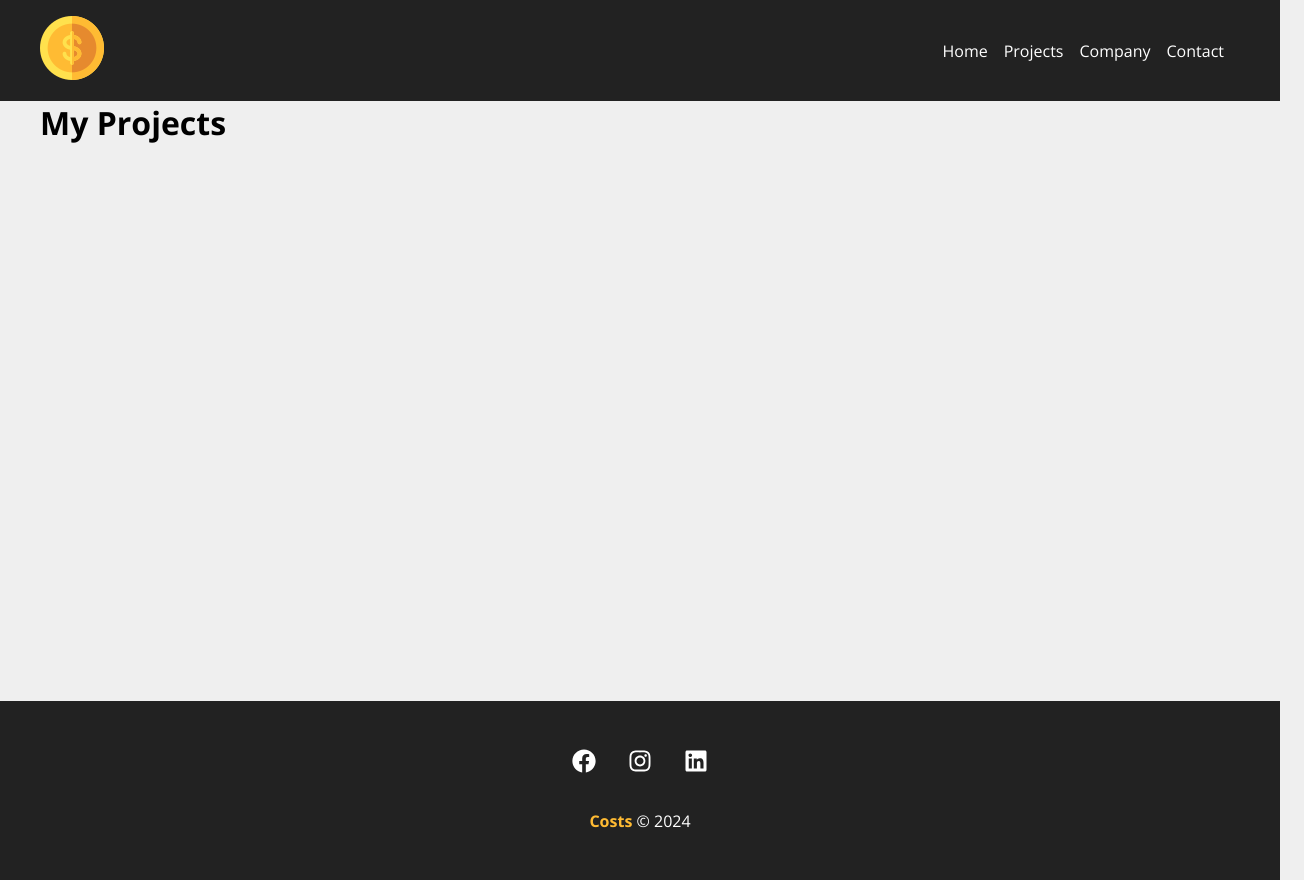
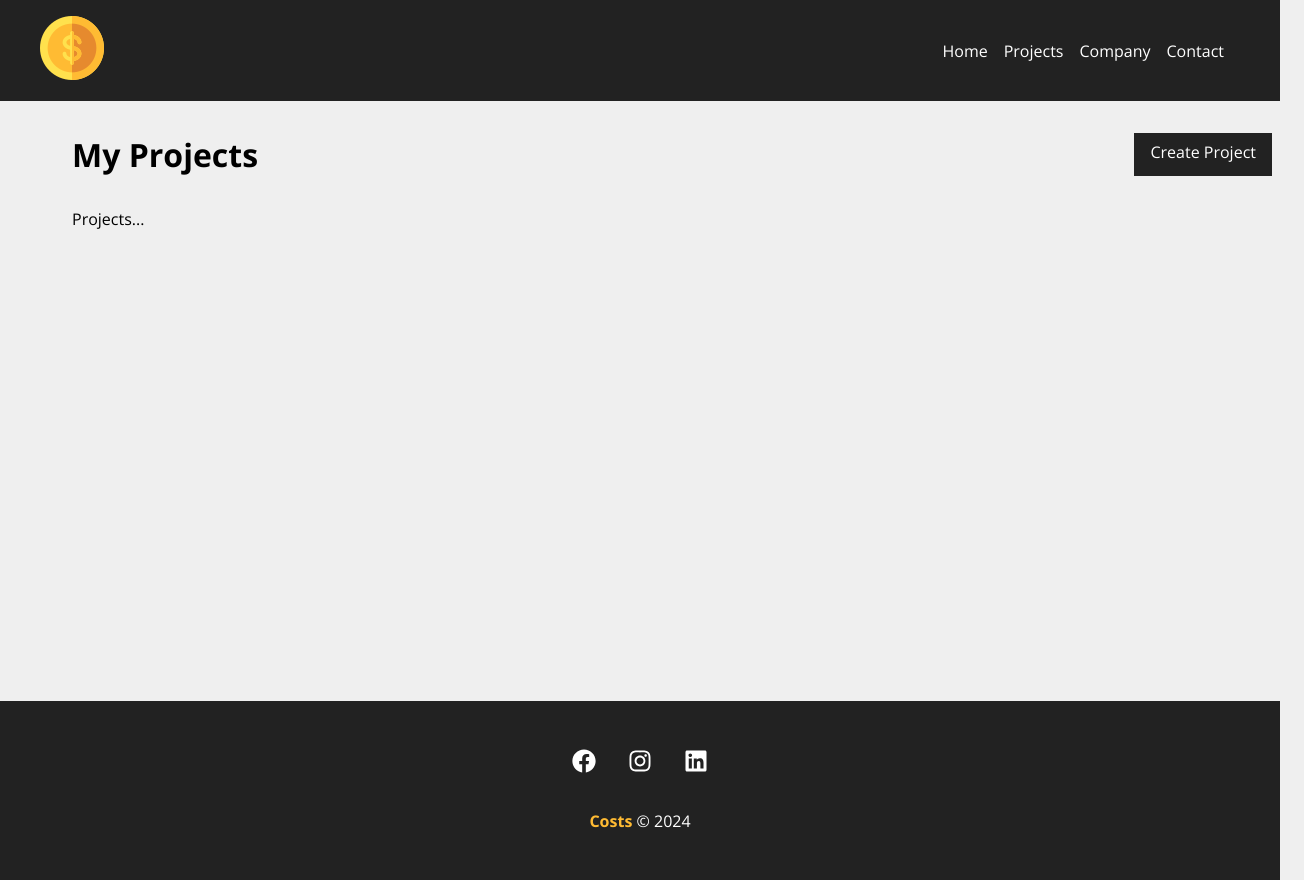
Before and after one commit to lucasdonascimentoo/project-management, a React (Create React App) app in the folder react2/costs/: page /projects in a window 1280 px wide. Shown: the whole page, 1304 px wide, since content can reach past the window. Built offline with nearby package versions, Linux system fonts and the light colour scheme; the HTML template or start-up script is replaced by a standard one.

Commit message:
creating dashboard

```diff
--- a/react2/costs/db.json
+++ b/react2/costs/db.json
@@ -43,6 +43,17 @@
       },
       "cost": 0,
       "services": []
+    },
+    {
+      "id": "02ea",
+      "name": "Lucas do Nascimento Cardoso Rodrigues",
+      "budget": "6000",
+      "category": {
+        "id": "3",
+        "name": "Design"
+      },
+      "cost": 0,
+      "services": []
     }
   ],
   "categories": [
--- a/react2/costs/src/components/pages/Projects.js
+++ b/react2/costs/src/components/pages/Projects.js
@@ -1,6 +1,11 @@
 import {useLocation} from 'react-router-dom'
 
 import Message from "../layout/Message"
+import Container from '../layout/Container'
+import LinkButton from '../layout/LinkButton'
+
+import styles from './Projects.module.css'
+
 
 function Projects(){
 
@@ -11,9 +16,15 @@ function Projects(){
     }
 
     return (
-        <div>
-            <h1>My Projects</h1>
+        <div className={styles.project_container}>
+            <div className={styles.title_container}>
+                <h1>My Projects</h1>
+                <LinkButton to='/newproject' text="Create Project"/>
+            </div>
             {message && <Message msg={message} type="sucess"/>}
+            <Container customClass="start">
+                <p>Projects...</p>
+            </Container>
         </div>
     )
 }
--- /dev/null
+++ b/react2/costs/src/components/pages/Projects.module.css
@@ -0,0 +1,9 @@
+.project_container{
+    padding: 2em;
+}
+
+.title_container{
+    display: flex;
+    justify-content: space-between;
+    margin-bottom: 2em;
+}
```
